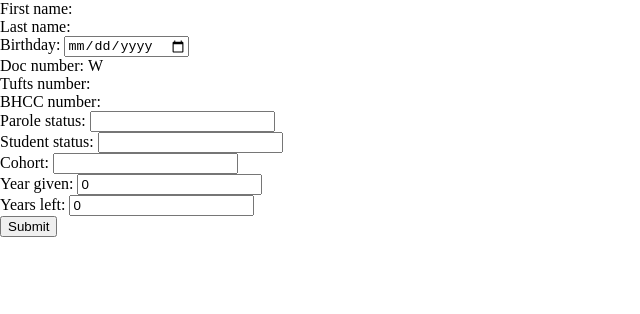
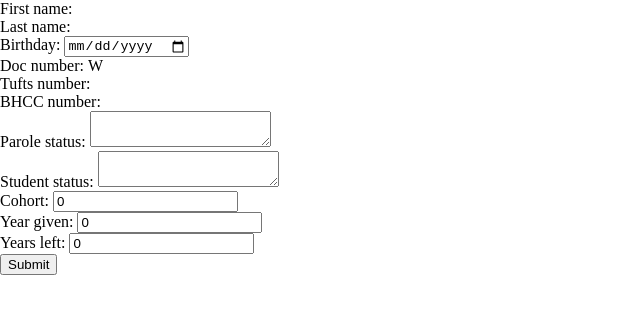
Before and after one commit to JumboCode/TUPIT, a Next.js app in the folder frontend/: page /studentform in a window 1280 px wide. Shown: the top 314 px of the page, without its empty margins (0-640 px from the left). Built offline with nearby package versions, Linux system fonts and the light colour scheme.

Commit message:
Connect form to the backend API with fetch

```diff
--- a/frontend/src/pages/studentform/index.tsx
+++ b/frontend/src/pages/studentform/index.tsx
@@ -4,12 +4,6 @@ import React, { useState, useEffect } from 'react';
 import styles from './index.module.scss';
 import classNames from 'classnames/bind';
 const cx = classNames.bind(styles);
-
-const handleSubmit = (e) => {
-  e.preventDefault();
-
-  console.log('hello world');
-};
 
 const StudentForm: React.FC = () => {
   const [student, setStudent] = useState({
@@ -26,10 +20,24 @@ const StudentForm: React.FC = () => {
     years_left: 0,
   });
 
-  useEffect(() => console.log(student));
-
   return (
-    <form onSubmit={handleSubmit}>
+    <form
+      onSubmit={(e) => {
+        e.preventDefault();
+        fetch('http://localhost:8000/api/students/', {
+          method: 'POST',
+          headers: {
+            'Content-Type': 'application/vnd.api+json',
+          },
+          body: JSON.stringify({
+            data: {
+              type: 'Student',
+              attributes: { ...student },
+            },
+          }),
+        });
+      }}
+    >
       <label>
         First name:{' '}
         <input
@@ -97,8 +105,7 @@ const StudentForm: React.FC = () => {
       <br />
       <label>
         Parole status:{' '}
-        <input
-          type="textarea"
+        <textarea
           name="parole_status"
           value={student.parole_status}
           onChange={(e) => setStudent({ ...student, parole_status: e.target.value })}
@@ -107,12 +114,11 @@ const StudentForm: React.FC = () => {
       <br />
       <label>
         Student status:{' '}
-        <input
-          type="textarea"
+        <textarea
           name="student_status"
           value={student.student_status}
           onChange={(e) => setStudent({ ...student, student_status: e.target.value })}
-        />
+        ></textarea>
       </label>
       <br />
       <label>
@@ -120,7 +126,7 @@ const StudentForm: React.FC = () => {
         <input
           type="number"
           name="cohort"
-          value={student.parole_status}
+          value={student.cohort}
           onChange={(e) => {
             const incoming: number = e.target.value == '' ? 0 : parseInt(e.target.value);
             setStudent({ ...student, cohort: incoming });
```
